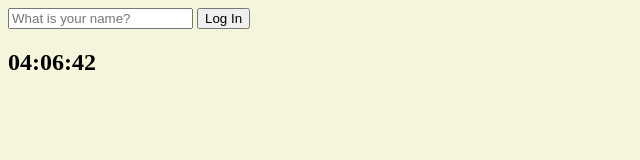
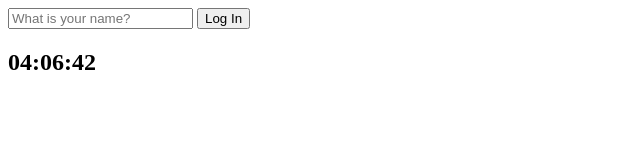
Before and after one commit to hyecheol123/NomadCoder-Momentum, a plain HTML site: page momentum-clone/index.html in a window 1280 px wide. Shown: the whole page, without its empty margins (0-640 px from the left). Drawn offline with Linux system fonts and the light colour scheme; no server answers.

Commit message:
Background: Modified CSS

```diff
--- a/momentum-clone/css/style.css
+++ b/momentum-clone/css/style.css
@@ -1,8 +1,5 @@
 html {
-  background-color: beige;
-  background-size: cover;
-  background-repeat: no-repeat;
-  background-position: center center;
+  overflow: hidden;
   height: 100%;
   width: 100%;
 }
--- a/momentum-clone/js/background.js
+++ b/momentum-clone/js/background.js
@@ -22,7 +22,7 @@ fetch(`${IMAGE_BASE_URL}?${IMAGE_CATEGORY[Math.floor(Math.random() * IMAGE_CATEG
 
 
   // Changing background-image URL instead (Change CSS Properties of document)
-  document.querySelector("html").style.backgroundImage = `URL('${URL.createObjectURL(blob)}')`;
+  document.querySelector("html").style.background = `URL('${URL.createObjectURL(blob)}') center / cover no-repeat`;
 })
 .catch((error) => {
   // When error occurred (Network Error / Server Timeout / etc.)
```
Also changed, not shown: 1 other file.
